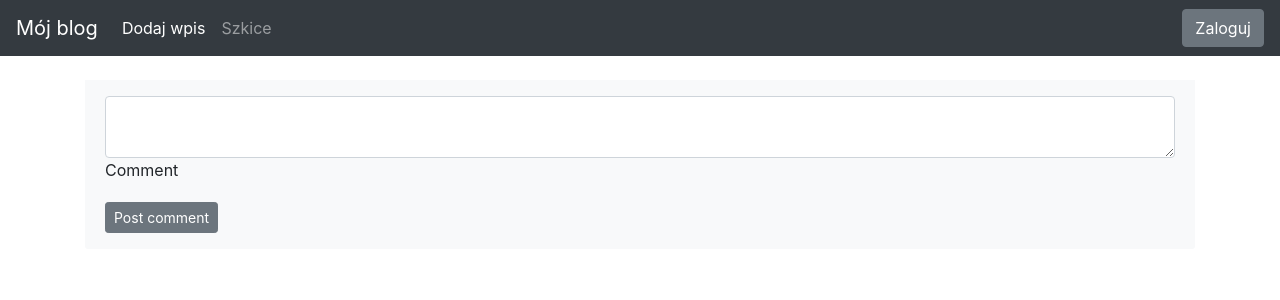
After one commit to StanislawKiraga/Blog, a Flask app: template blog/templates/comments.html in a window 1280 px wide. The commit adds this page. Shown: the top 300 px of the page. Run offline with Flask 3, Linux system fonts and the light colour scheme; the template is opened without the code that fills it, so the values that code supplies are empty; some libraries are stand-ins or nearby versions.

Commit message:
create comments template

```diff
--- /dev/null
+++ b/blog/templates/comments.html
@@ -0,0 +1,18 @@
+{% extends 'base.html' %}
+
+{% block content %}
+
+<div class="card-footer py-3 border-0" style="background-color: #f8f9fa;">
+    <div class="d-flex flex-start w-100">
+      <div class="form-outline w-100">
+        <textarea class="form-control" id="textAreaExample" rows="2"
+          style="background: #fff;"></textarea>
+        <label class="form-label" for="textAreaExample">Comment</label>
+      </div>
+    </div>
+    <div class="float-end mt-2 pt-1">
+      <button type="button" class="btn btn-secondary btn-sm">Post comment</button>
+    </div>
+</div>
+
+{% endblock %}
--- a/blog/templates/homepage.html
+++ b/blog/templates/homepage.html
@@ -29,6 +29,11 @@
     <p>
         {{ post.body}}
     </p>
+    {% if session.logged_in %}
+        <p>
+            <a href="{{ url_for('comments') }}">Comments</a>
+        </p>
+    {% endif %}
 </div>
 
 {% endfor %}
```
